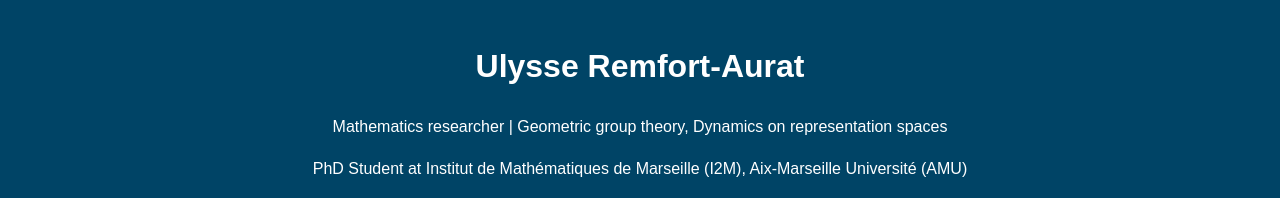
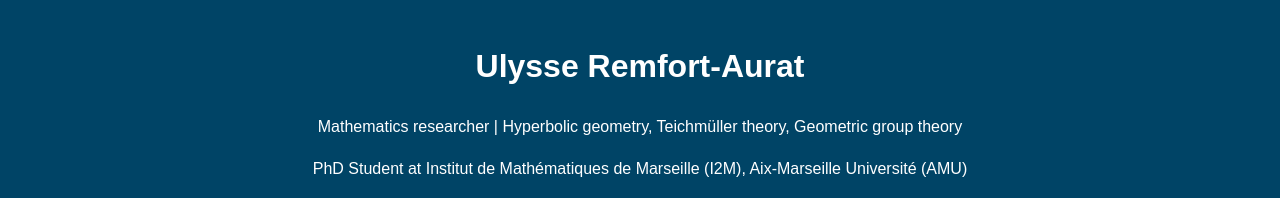
Before and after one commit to uremfort/uremfort.github.io, a plain HTML site: page index.html in a window 1280 px wide. Shown: the top 198 px of the page. Drawn offline with Linux system fonts and the light colour scheme.

Commit message:
Update index.html

```diff
--- a/index.html
+++ b/index.html
@@ -1,4 +1,3 @@
-
 <!DOCTYPE html>
 <html lang="en">
 <head>
@@ -11,7 +10,7 @@
 <body>
   <header>
     <h1>Ulysse Remfort-Aurat</h1>
-    <p>Mathematics researcher | Geometric group theory, Dynamics on representation spaces </p>
+    <p>Mathematics researcher | Hyperbolic geometry, Teichm&uumlller theory, Geometric group theory </p>
     <p>PhD Student at Institut de Mathématiques de Marseille (I2M), Aix-Marseille Université (AMU)</p>
     <nav>
       <a href="#about">About</a>
```
